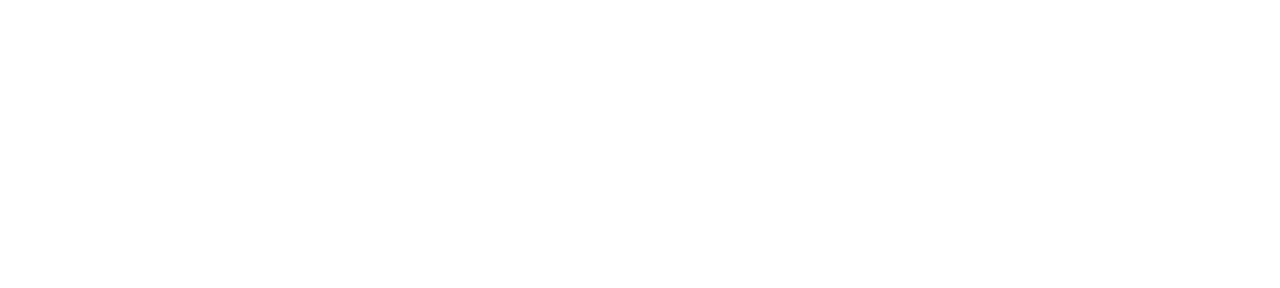
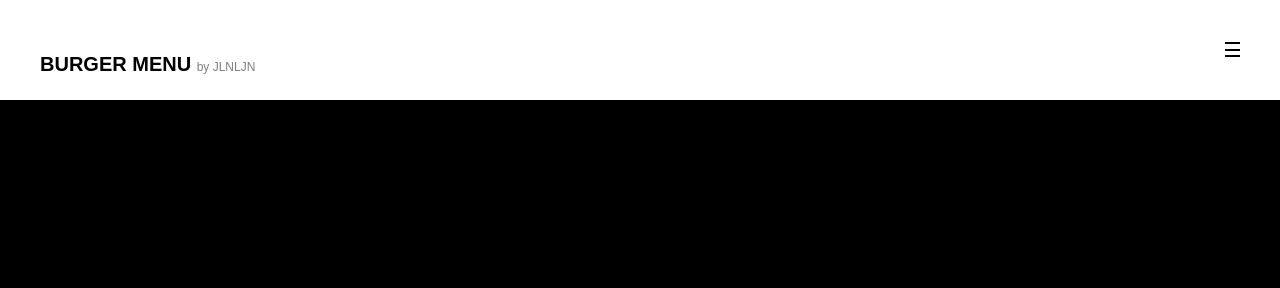
Before and after one commit to Lacertilia/Projekt1, a plain HTML site: page index.html in a window 1280 px wide. Drawn offline with Linux system fonts and the light colour scheme.

Commit message:
lektionslut

```diff
--- a/index.html
+++ b/index.html
@@ -1,9 +1,29 @@
 <!DOCTYPE html>
 <html>
 <head>
-	<title></title>
+	<meta charset="utf-8">
+	<title>Fin header</title>
+	<link rel="stylesheet" href="style.css">
 </head>
 <body>
+<main>
+<h1>Burger Menu <span>by JLNLJN</span></h1>
 
+<input id="burger" type="checkbox">
+
+<label for="burger">
+    <span></span>
+    <span></span>
+    <span></span>
+</label>
+
+<nav>
+  <ul>
+    <li><a href="#">Link #1</a></li>
+    <li><a href="#">Link #2</a></li>
+    <li><a href="#">Link #3</a></li>
+  </ul>
+</nav>
+</main>
 </body>
 </html>
--- /dev/null
+++ b/style.css
@@ -0,0 +1,104 @@
+body {
+  background: black;
+  h1 {
+    position: fixed;
+    top: 40px;
+    left: 40px;
+    z-index: 6;
+    font-size: 20px;
+    font-weight: 900;
+    font-family: sans-serif;
+    text-transform: uppercase;
+     span {
+      text-transform: none;
+      opacity: .5;
+      font-weight: 300;
+      font-size: 12px;
+    }
+  }
+    input + label {
+      position: fixed;
+      top: 40px;
+      right: 40px;
+      height: 20px;
+      width: 15px;
+      z-index: 5;
+      span {
+        position: absolute;
+        width: 100%;
+        height: 2px;
+        top: 50%;
+        margin-top: -1px;
+        left: 0;
+        display: block;
+        background-color: black;
+        transition: .5s;
+      }
+      span:first-child {
+        top: 3px;
+      }
+      span:last-child {
+        top: 16px;
+      }
+    }
+    label: hover {
+      cursor: pointer;
+    }
+    input:checked + label {
+      span {
+        opacity: 0;
+        top: 50%;
+      }
+      span:first-child {
+        opacity: 1;
+        transform: rotate(405deg);
+      }
+      span:last-child {
+        opacity: 1;
+        transform: rotate(-405deg);
+      }
+    }
+    input ~ nav {
+      background: white;
+      position: fixed;
+      top: 0;
+      left: 0;
+      width: 100%;
+      height: 100px;
+      z-index: 3;
+      transition: .5s;
+      transition-delay: .5s;
+      overflow: hidden;
+      > ul {
+        text-align: center;
+        position: absolute;
+        top: 35%;
+        left: 20%;
+        right: 20%;
+        > li {
+          opacity: 0;
+          transition: .5s;
+          transition-delay: 0s;
+          > a {
+            text-decoration: none;
+            text-transform: uppercase;
+            color: black;
+            font-weight: 700;
+            font-family: sans-serif;
+            display: block;
+            padding: 30px;
+          }
+        }
+      }
+    }
+    input:checked ~ nav {
+      height: 100%;
+      transition-delay: 0s;
+      > ul {
+        > li {
+          opacity: 1;
+          transition-delay: .5s;
+        }
+      }
+    }
+}
```
